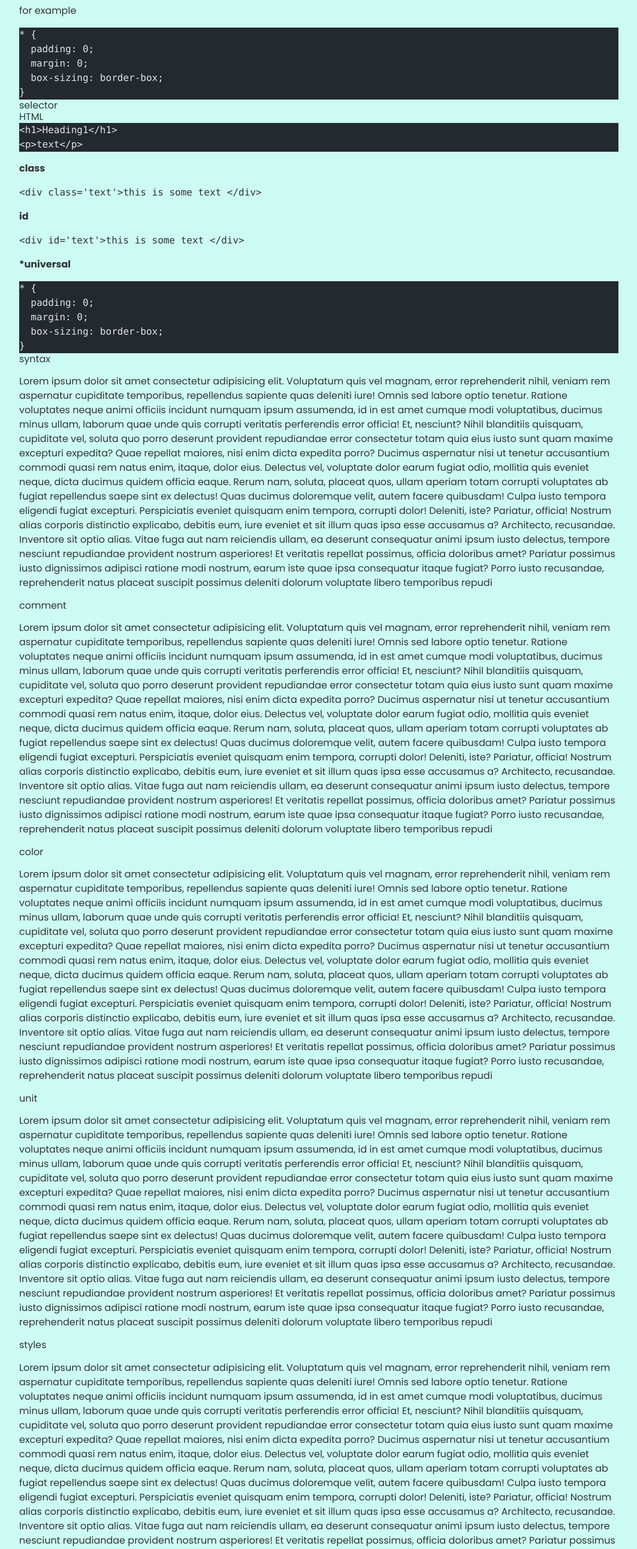
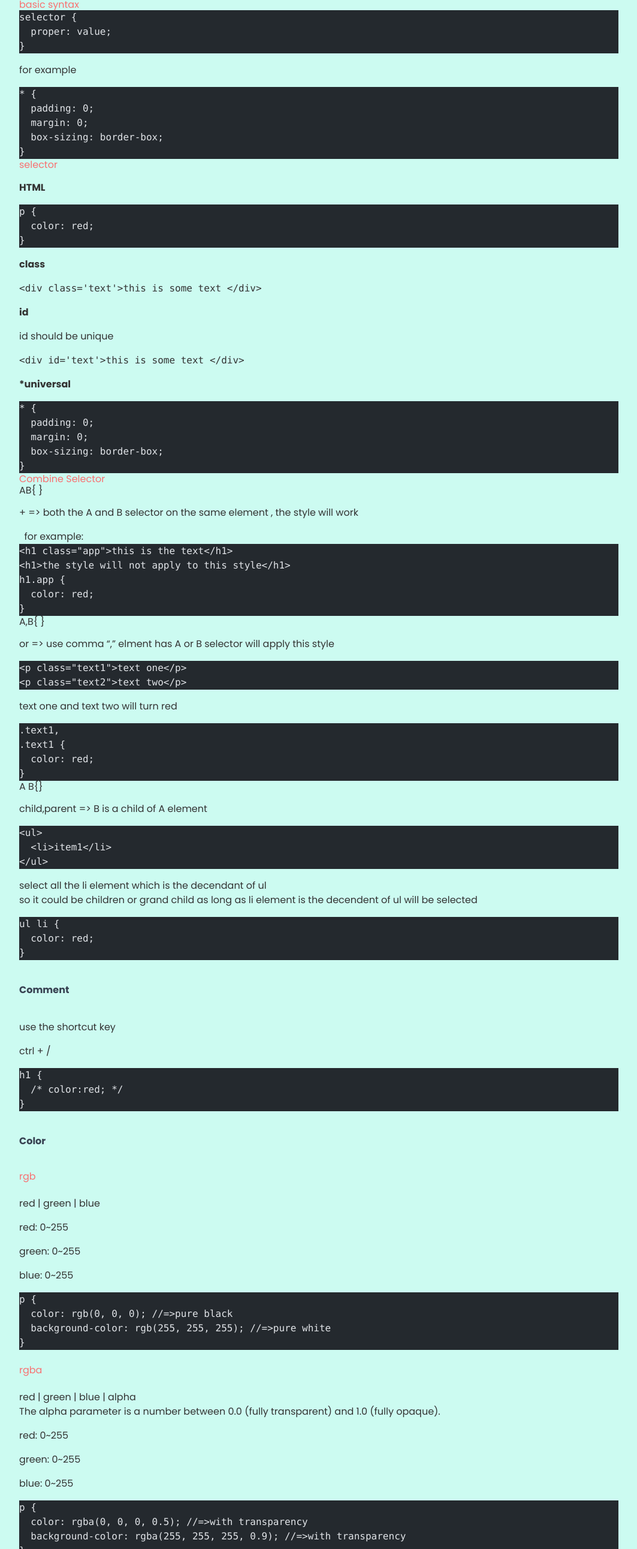
Before and after one commit to Zhuqigong-2021/portfolioTechBlog, an Astro site: page /css in a window 1280 px wide. Shown: the part 217-2800 px from the top of the page at 60% size, without its empty margins (187-1250 px from the left). Built offline with nearby package versions, Linux system fonts and the light colour scheme; Astro itself is replaced by a stand-in of ours; code samples lack their colours.

Commit message:
basic to box model part in css

````diff
--- a/src/pages/css/Css.md
+++ b/src/pages/css/Css.md
@@ -3,7 +3,9 @@
 
 # Basic
 
-## Syntax
+<h2 id='syntax' class='font-bold text-gray-700 my-10'> Syntax </h2>
+
+<h3 class='text-red-400'>basic syntax </h3>
 
 ```css
 selector {
@@ -21,13 +23,14 @@ for example
 }
 ```
 
-## selector
+<h3 class='text-red-400'>selector </h3>
 
-### HTML
+**HTML**
 
-```html
-<h1>Heading1</h1>
-<p>text</p>
+```css
+p {
+  color: red;
+}
 ```
 
 **class**
@@ -35,6 +38,8 @@ for example
 `<div class='text'>this is some text </div>`
 
 **id**
+
+id should be unique
 
 `<div id='text'>this is some text </div>`
 
@@ -48,199 +53,388 @@ for example
 }
 ```
 
-## syntax
+<h3 class='text-red-400'>Combine Selector</h3>
 
-Lorem ipsum dolor sit amet consectetur adipisicing elit. Voluptatum quis
-vel magnam, error reprehenderit nihil, veniam rem aspernatur cupiditate
-temporibus, repellendus sapiente quas deleniti iure! Omnis sed labore
-optio tenetur. Ratione voluptates neque animi officiis incidunt numquam
-ipsum assumenda, id in est amet cumque modi voluptatibus, ducimus minus
-ullam, laborum quae unde quis corrupti veritatis perferendis error
-officia! Et, nesciunt? Nihil blanditiis quisquam, cupiditate vel, soluta
-quo porro deserunt provident repudiandae error consectetur totam quia
-eius iusto sunt quam maxime excepturi expedita? Quae repellat maiores,
-nisi enim dicta expedita porro? Ducimus aspernatur nisi ut tenetur
-accusantium commodi quasi rem natus enim, itaque, dolor eius. Delectus
-vel, voluptate dolor earum fugiat odio, mollitia quis eveniet neque,
-dicta ducimus quidem officia eaque. Rerum nam, soluta, placeat quos,
-ullam aperiam totam corrupti voluptates ab fugiat repellendus saepe sint
-ex delectus! Quas ducimus doloremque velit, autem facere quibusdam!
-Culpa iusto tempora eligendi fugiat excepturi. Perspiciatis eveniet
-quisquam enim tempora, corrupti dolor! Deleniti, iste? Pariatur,
-officia! Nostrum alias corporis distinctio explicabo, debitis eum, iure
-eveniet et sit illum quas ipsa esse accusamus a? Architecto, recusandae.
-Inventore sit optio alias. Vitae fuga aut nam reiciendis ullam, ea
-deserunt consequatur animi ipsum iusto delectus, tempore nesciunt
-repudiandae provident nostrum asperiores! Et veritatis repellat
-possimus, officia doloribus amet? Pariatur possimus iusto dignissimos
-adipisci ratione modi nostrum, earum iste quae ipsa consequatur itaque
-fugiat? Porro iusto recusandae, reprehenderit natus placeat suscipit
-possimus deleniti dolorum voluptate libero temporibus repudi
+### AB{ }
 
-## comment
+<p>+ => both the A and B selector on the same element , the style will work </p>
+  &nbsp;
+  for example:
 
-Lorem ipsum dolor sit amet consectetur adipisicing elit. Voluptatum quis
-vel magnam, error reprehenderit nihil, veniam rem aspernatur cupiditate
-temporibus, repellendus sapiente quas deleniti iure! Omnis sed labore
-optio tenetur. Ratione voluptates neque animi officiis incidunt numquam
-ipsum assumenda, id in est amet cumque modi voluptatibus, ducimus minus
-ullam, laborum quae unde quis corrupti veritatis perferendis error
-officia! Et, nesciunt? Nihil blanditiis quisquam, cupiditate vel, soluta
-quo porro deserunt provident repudiandae error consectetur totam quia
-eius iusto sunt quam maxime excepturi expedita? Quae repellat maiores,
-nisi enim dicta expedita porro? Ducimus aspernatur nisi ut tenetur
-accusantium commodi quasi rem natus enim, itaque, dolor eius. Delectus
-vel, voluptate dolor earum fugiat odio, mollitia quis eveniet neque,
-dicta ducimus quidem officia eaque. Rerum nam, soluta, placeat quos,
-ullam aperiam totam corrupti voluptates ab fugiat repellendus saepe sint
-ex delectus! Quas ducimus doloremque velit, autem facere quibusdam!
-Culpa iusto tempora eligendi fugiat excepturi. Perspiciatis eveniet
-quisquam enim tempora, corrupti dolor! Deleniti, iste? Pariatur,
-officia! Nostrum alias corporis distinctio explicabo, debitis eum, iure
-eveniet et sit illum quas ipsa esse accusamus a? Architecto, recusandae.
-Inventore sit optio alias. Vitae fuga aut nam reiciendis ullam, ea
-deserunt consequatur animi ipsum iusto delectus, tempore nesciunt
-repudiandae provident nostrum asperiores! Et veritatis repellat
-possimus, officia doloribus amet? Pariatur possimus iusto dignissimos
-adipisci ratione modi nostrum, earum iste quae ipsa consequatur itaque
-fugiat? Porro iusto recusandae, reprehenderit natus placeat suscipit
-possimus deleniti dolorum voluptate libero temporibus repudi
+```html
+<h1 class="app">this is the text</h1>
+<h1>the style will not apply to this style</h1>
+```
 
-## color
+```css
+h1.app {
+  color: red;
+}
+```
 
-Lorem ipsum dolor sit amet consectetur adipisicing elit. Voluptatum quis
-vel magnam, error reprehenderit nihil, veniam rem aspernatur cupiditate
-temporibus, repellendus sapiente quas deleniti iure! Omnis sed labore
-optio tenetur. Ratione voluptates neque animi officiis incidunt numquam
-ipsum assumenda, id in est amet cumque modi voluptatibus, ducimus minus
-ullam, laborum quae unde quis corrupti veritatis perferendis error
-officia! Et, nesciunt? Nihil blanditiis quisquam, cupiditate vel, soluta
-quo porro deserunt provident repudiandae error consectetur totam quia
-eius iusto sunt quam maxime excepturi expedita? Quae repellat maiores,
-nisi enim dicta expedita porro? Ducimus aspernatur nisi ut tenetur
-accusantium commodi quasi rem natus enim, itaque, dolor eius. Delectus
-vel, voluptate dolor earum fugiat odio, mollitia quis eveniet neque,
-dicta ducimus quidem officia eaque. Rerum nam, soluta, placeat quos,
-ullam aperiam totam corrupti voluptates ab fugiat repellendus saepe sint
-ex delectus! Quas ducimus doloremque velit, autem facere quibusdam!
-Culpa iusto tempora eligendi fugiat excepturi. Perspiciatis eveniet
-quisquam enim tempora, corrupti dolor! Deleniti, iste? Pariatur,
-officia! Nostrum alias corporis distinctio explicabo, debitis eum, iure
-eveniet et sit illum quas ipsa esse accusamus a? Architecto, recusandae.
-Inventore sit optio alias. Vitae fuga aut nam reiciendis ullam, ea
-deserunt consequatur animi ipsum iusto delectus, tempore nesciunt
-repudiandae provident nostrum asperiores! Et veritatis repellat
-possimus, officia doloribus amet? Pariatur possimus iusto dignissimos
-adipisci ratione modi nostrum, earum iste quae ipsa consequatur itaque
-fugiat? Porro iusto recusandae, reprehenderit natus placeat suscipit
-possimus deleniti dolorum voluptate libero temporibus repudi
+### A,B{ }
 
-## unit
+or => use comma "," elment has A or B selector will apply this style
 
-Lorem ipsum dolor sit amet consectetur adipisicing elit. Voluptatum quis
-vel magnam, error reprehenderit nihil, veniam rem aspernatur cupiditate
-temporibus, repellendus sapiente quas deleniti iure! Omnis sed labore
-optio tenetur. Ratione voluptates neque animi officiis incidunt numquam
-ipsum assumenda, id in est amet cumque modi voluptatibus, ducimus minus
-ullam, laborum quae unde quis corrupti veritatis perferendis error
-officia! Et, nesciunt? Nihil blanditiis quisquam, cupiditate vel, soluta
-quo porro deserunt provident repudiandae error consectetur totam quia
-eius iusto sunt quam maxime excepturi expedita? Quae repellat maiores,
-nisi enim dicta expedita porro? Ducimus aspernatur nisi ut tenetur
-accusantium commodi quasi rem natus enim, itaque, dolor eius. Delectus
-vel, voluptate dolor earum fugiat odio, mollitia quis eveniet neque,
-dicta ducimus quidem officia eaque. Rerum nam, soluta, placeat quos,
-ullam aperiam totam corrupti voluptates ab fugiat repellendus saepe sint
-ex delectus! Quas ducimus doloremque velit, autem facere quibusdam!
-Culpa iusto tempora eligendi fugiat excepturi. Perspiciatis eveniet
-quisquam enim tempora, corrupti dolor! Deleniti, iste? Pariatur,
-officia! Nostrum alias corporis distinctio explicabo, debitis eum, iure
-eveniet et sit illum quas ipsa esse accusamus a? Architecto, recusandae.
-Inventore sit optio alias. Vitae fuga aut nam reiciendis ullam, ea
-deserunt consequatur animi ipsum iusto delectus, tempore nesciunt
-repudiandae provident nostrum asperiores! Et veritatis repellat
-possimus, officia doloribus amet? Pariatur possimus iusto dignissimos
-adipisci ratione modi nostrum, earum iste quae ipsa consequatur itaque
-fugiat? Porro iusto recusandae, reprehenderit natus placeat suscipit
-possimus deleniti dolorum voluptate libero temporibus repudi
+```html
+<p class="text1">text one</p>
+<p class="text2">text two</p>
+```
 
-## styles
+text one and text two will turn red
 
-Lorem ipsum dolor sit amet consectetur adipisicing elit. Voluptatum quis
-vel magnam, error reprehenderit nihil, veniam rem aspernatur cupiditate
-temporibus, repellendus sapiente quas deleniti iure! Omnis sed labore
-optio tenetur. Ratione voluptates neque animi officiis incidunt numquam
-ipsum assumenda, id in est amet cumque modi voluptatibus, ducimus minus
-ullam, laborum quae unde quis corrupti veritatis perferendis error
-officia! Et, nesciunt? Nihil blanditiis quisquam, cupiditate vel, soluta
-quo porro deserunt provident repudiandae error consectetur totam quia
-eius iusto sunt quam maxime excepturi expedita? Quae repellat maiores,
-nisi enim dicta expedita porro? Ducimus aspernatur nisi ut tenetur
-accusantium commodi quasi rem natus enim, itaque, dolor eius. Delectus
-vel, voluptate dolor earum fugiat odio, mollitia quis eveniet neque,
-dicta ducimus quidem officia eaque. Rerum nam, soluta, placeat quos,
-ullam aperiam totam corrupti voluptates ab fugiat repellendus saepe sint
-ex delectus! Quas ducimus doloremque velit, autem facere quibusdam!
-Culpa iusto tempora eligendi fugiat excepturi. Perspiciatis eveniet
-quisquam enim tempora, corrupti dolor! Deleniti, iste? Pariatur,
-officia! Nostrum alias corporis distinctio explicabo, debitis eum, iure
-eveniet et sit illum quas ipsa esse accusamus a? Architecto, recusandae.
-Inventore sit optio alias. Vitae fuga aut nam reiciendis ullam, ea
-deserunt consequatur animi ipsum iusto delectus, tempore nesciunt
-repudiandae provident nostrum asperiores! Et veritatis repellat
-possimus, officia doloribus amet? Pariatur possimus iusto dignissimos
-adipisci ratione modi nostrum, earum iste quae ipsa consequatur itaque
-fugiat? Porro iusto recusandae, reprehenderit natus placeat suscipit
-possimus deleniti dolorum voluptate libero temporibus repudi
+```css
+.text1,
+.text1 {
+  color: red;
+}
+```
 
-## inheritence
+### A B{}
 
-Lorem ipsum dolor sit amet consectetur adipisicing elit. Voluptatum quis
-vel magnam, error reprehenderit nihil, veniam rem aspernatur cupiditate
-temporibus, repellendus sapiente quas deleniti iure! Omnis sed labore
-optio tenetur. Ratione voluptates neque animi officiis incidunt numquam
-ipsum assumenda, id in est amet cumque modi voluptatibus, ducimus minus
-ullam, laborum quae unde quis corrupti veritatis perferendis error
-officia! Et, nesciunt? Nihil blanditiis quisquam, cupiditate vel, soluta
-quo porro deserunt provident repudiandae error consectetur totam quia
-eius iusto sunt quam maxime excepturi expedita? Quae repellat maiores,
-nisi enim dicta expedita porro? Ducimus aspernatur nisi ut tenetur
-accusantium commodi quasi rem natus enim, itaque, dolor eius. Delectus
-vel, voluptate dolor earum fugiat odio, mollitia quis eveniet neque,
-dicta ducimus quidem officia eaque. Rerum nam, soluta, placeat quos,
-ullam aperiam totam corrupti voluptates ab fugiat repellendus saepe sint
-ex delectus! Quas ducimus doloremque velit, autem facere quibusdam!
-Culpa iusto tempora eligendi
+child,parent => B is a child of A element
 
-## boxmodel
+```html
+<ul>
+  <li>item1</li>
+</ul>
+```
 
-Lorem ipsum dolor sit amet consectetur adipisicing elit. Voluptatum quis
-vel magnam, error reprehenderit nihil, veniam rem aspernatur cupiditate
-temporibus, repellendus sapiente quas deleniti iure! Omnis sed labore
-optio tenetur. Ratione voluptates neque animi officiis incidunt numquam
-ipsum assumenda, id in est amet cumque modi voluptatibus, ducimus minus
-ullam, laborum quae unde quis corrupti veritatis perferendis error
-officia! Et, nesciunt? Nihil blanditiis quisquam, cupiditate vel, soluta
-quo porro deserunt provident repudiandae error consectetur totam quia
-eius iusto sunt quam maxime excepturi expedita? Quae repellat maiores,
-nisi enim dicta expedita porro? Ducimus aspernatur nisi ut tenetur
-accusantium commodi quasi rem natus enim, itaque, dolor eius. Delectus
-vel, voluptate dolor earum fugiat odio, mollitia quis eveniet neque,
-dicta ducimus quidem officia eaque. Rerum nam, soluta, placeat quos,
-ullam aperiam totam corrupti voluptates ab fugiat repellendus saepe sint
-ex delectus! Quas ducimus doloremque velit, autem facere quibusdam!
-Culpa iusto tempora eligendi
+select all the li element which is the decendant of ul
+</br>
+so it could be children or grand child as long as li element is the decendent of ul will be selected
 
-## specificity
+```css
+ul li {
+  color: red;
+}
+```
+
+<h2 id='comment' class='font-bold text-gray-700 my-10'> Comment </h2>
+use the shortcut key
+
+ctrl + /
+
+```css
+h1 {
+  /* color:red; */
+}
+```
+
+<h2 id='color' class='font-bold text-gray-700 my-10'> Color </h2>
+
+<h3 class='text-red-400 my-6'>rgb</h3>
+red |  green  | blue  <br>
+
+<p> red: 0~255 </p>
+<p> green: 0~255 </p>
+<p> blue: 0~255 </p>
+
+```css
+p {
+  color: rgb(0, 0, 0); //=>pure black
+  background-color: rgb(255, 255, 255); //=>pure white
+}
+```
+
+<h3 class='text-red-400 my-6'>rgba</h3>
+
+red | green | blue | alpha <br>
+The alpha parameter is a number between 0.0 (fully transparent) and 1.0 (fully opaque).
+
+<p> red: 0~255 </p>
+<p> green: 0~255 </p>
+<p> blue: 0~255 </p>
+
+```css
+p {
+  color: rgba(0, 0, 0, 0.5); //=>with transparency
+  background-color: rgba(255, 255, 255, 0.9); //=>with transparency
+}
+```
+
+<h3 class='text-red-400 my-6'>#hex</h3>
+
+Hex uses three two-character codes to specify RGB values in the range 00-FF, where 00 is no color and FF is full color.
+
+| Decimal Values                        |
+| ------------------------------------- |
+| 0 1 2 3 4 5 6 7 8 9 10 11 12 13 14 15 |
+
+| HEXADECIMAL DIGITS              |
+| ------------------------------- |
+| 0 1 2 3 4 5 6 7 8 9 A B C D E F |
+
+#FFFFFF ↔️ rgb(255,255,255)
+
+**shorthand**
+
+if two digits are the same , write one instead
+
+#3333FF => #33F
+
+<h3 class='text-red-400 my-6'>hsl</h3>
+
+hue, saturation, and lightness.
+
+HSL color values are specified with: hsl(hue, saturation, lightness)
+Hue is a degree on the color wheel from 0 to 360. 0 is red, 120 is green, and 240 is blue.
+
+Saturation is a percentage value. 0% means a shade of gray, and 100% is the full color.
+
+Lightness is also a percentage value. 0% is black, and 100% is white.
+
+<p> H: 0~360 </p>
+<p> S: 0~100% </p>
+<p> L: 0~100% </p>
+
+```css
+p {
+  color: hsl(360, 25%, 75%);
+  background-color: hsl(180, 50%, 50%);
+}
+```
+
+<h3 class='text-red-400 my-6'>hsla</h3>
+
+hsla(hue, saturation, lightness, alpha)
+
+The alpha parameter is a number between 0.0 (fully transparent) and 1.0 (not transparent at all):
+
+<p> H: 0~360 </p>
+<p> S: 0~100% </p>
+<p> L: 0~100% </p>
+<p> a: 0~1.0 </p>
+
+```css
+p {
+  color: hsla(360, 25%, 75%, 0.5);
+  background-color: hsla(180, 50%, 50%, 0.5);
+}
+```
+
+<h2 id='unit' class='font-bold text-gray-700 my-10'> Unit </h2>
+
+<h3 class='text-red-400 my-6'>px</h3>
+
+he absolute length units are fixed and a length expressed in any of these will appear as exactly that size.
+
+Absolute length units are not recommended for use on screen, because screen sizes vary so much. However, they can be used if the output medium is known, such as for print layout.
+
+the other **absolute length**
+
+cm | mm | in | pt | pc
+
+<h3 class='text-red-400 my-6'>rem</h3>
+
+Rem (short for “root-em”) units dictate an element’s font size relative to the size of the root element. By default, most browsers use a font size value of 16px. So, if the root element is 16px, an element with the value 1rem will also equal 16px.
+
+Therefore, rem units are useful for scaling CSS elements in relation to the size of the root element — even if you don’t know what the default font size will be.
+
+however we can change the default font-size which will lead to the change of the 1rem
+
+```css
+html {
+  font-size: 62.5%;
+
+  /* changes a default 16px font size to 10px */
+}
+
+h1 {
+  font-size: 2.4rem;
+
+  /* font size = 24px */
+}
+
+h2 {
+  font-size: 1.6rem;
+
+  /* font size = 16px */
+}
+
+p {
+  font-size: 1.2rem;
+
+  /* font size = 12px */
+}
+```
+
+<h3 class='text-red-400 my-6'>em</h3>
+
+em => Relative to the font-size of the element (2em means 2 times the size of the current font)
+
+<p class='text-[blue]'>The em and rem units are practical in creating perfectly scalable layout!</p>
+
+sometimes it might be useful to give padding or shadow based on the current font size
+
+<h3 class='text-red-400 my-6'>vw|vh</h3>
+
+**vw** => view width
+
+vh => view height
+
+<h3 class='text-red-400 my-6'>%</h3>
+0-100% based on its parent size
+
+```css
+div {
+  width: 400px;
+}
+
+div p {
+  width: 75%;
+  /* width: 300px */
+}
+```
+
+<h2 id='styles' class='font-bold text-gray-700 my-10'> Styles </h2>
+
+in css we have three types of style
+
+<h3 class='text-red-400 my-6'>inline style</h3>
+An inline CSS is used to apply a unique style to a single HTML element.
+
+An inline CSS uses the style attribute of an HTML element.
+
+```html
+<div style="color:red;">this is inline style</div>
+```
+
+<h3 class='text-red-400 my-6'>internal style</h3>
+
+`Internal - by using a <style> element in the <head> section`
+
+```html
+<!DOCTYPE html>
+<html>
+  <head>
+    <style>
+      body {
+        background-color: powderblue;
+      }
+      h1 {
+        color: blue;
+      }
+      p {
+        color: red;
+      }
+    </style>
+  </head>
+  <body>
+    <h1>This is a heading</h1>
+    <p>This is a paragraph.</p>
+  </body>
+</html>
+```
+
+<h3 class='text-red-400 my-6'>external style</h3>
+An external style sheet is used to define the style for many HTML pages.
+
+`To use an external style sheet, add a link to it in the <head> section of each HTML page:`
+
+```html
+<!DOCTYPE html>
+<html>
+  <head>
+    <link rel="stylesheet" href="styles.css" />
+  </head>
+  <body>
+    <h1>This is a heading</h1>
+    <p>This is a paragraph.</p>
+  </body>
+</html>
+```
+
+<h2 id='inheritance' class='font-bold text-gray-700 my-10'> inheritance </h2>
+
+<h3 class='text-red-400 my-6'>definition</h3>
+When no value for an inherited property has been specified on an element, the element gets the computed value of that property on its parent element. Only the root element of the document gets the initial value given in the property's summary.
+
+<p class='text-blue-500'>
+normally color and fonts are set to be inherited by default
+border is set to be initial
+</p>
+
+<h3 class='text-red-400 my-6'>to stop the inheritance</h3>
+
+```css
+p {
+  color: initial;
+}
+```
+
+<h2 id='boxmodel' class='font-bold text-gray-700 my-10'> box model </h2>
+
+<h3 class='text-red-400 my-6'>margin|padding</h3>
+shortcut :
+we have four situations
+
+```css
+p {
+  /* Apply to all four sides */
+  padding: 1em;
+
+  /* top and bottom | left and right */
+  padding: 5% 10%;
+
+  /* top | left and right | bottom */
+  padding: 1em 2em 2em;
+
+  /* top | right | bottom | left */
+  padding: 5px 1em 0 2em;
+}
+```
+
+<h3 class='text-red-400 my-6'>border & border-width</h3>
+
+```css
+p {
+  border: 1px solid black;
+  /* border width =1px all around */
+  border-width: 1px 2px 0px 0.5px;
+  /* we can also specify the border with ourselves
+  top right bottom left */
+}
+```
+
+<h3 class='text-red-400 my-6'>box-sizing</h3>
+we have two types of box-sizing
+
+```css
+.box {
+  box-sizing: border-box;
+}
+```
+
+<!-- ![border box](../../images/borderbox.png) -->
+<!-- <img src='../../images/borderbox.png'> -->
+
+```css
+.box {
+  box-sizing: content-box;
+}
+```
+
+<!-- ![border box](../../images/contentbox.png) -->
+
+<h2 id='specificity' class='font-bold text-gray-700 my-10'> specificity </h2>
 
 Lorem ipsum dolor sit amet consectetur adipisicing elit. Voluptatum quis
 vel magnam, error reprehenderit nihil, veniam rem aspernatur cupiditate
 temporibus, repellendus sapiente quas deleniti iure! Omnis sed labore
 optio tenetur. Ratione voluptates neque animi off
 
-## pseudoclass
+<h2 id='pseudoclass' class='font-bold text-gray-700 my-10'> pseudoclass </h2>
 
 Lorem ipsum dolor sit amet consectetur adipisicing elit. Voluptatum quis
 vel magnam, error reprehenderit nihil, veniam rem aspernatur cupiditate
 temporibus, repellendus sapiente quas deleniti iure! Omnis sed labore
 optio tenetur. Ratione voluptates neque animi off
+
+```
+
+```
+
+```
+
+```
--- a/src/pages/css/Navcss.jsx
+++ b/src/pages/css/Navcss.jsx
@@ -12,7 +12,7 @@ const Navcss = () => {
           'color',
           'unit',
           'styles',
-          'inheritence',
+          'inheritance',
           'boxmodel',
           'specificity',
           'pseudoclass',
````
Also changed, not shown: src/images/borderbox.png (added), src/images/contentbox.png (added).
